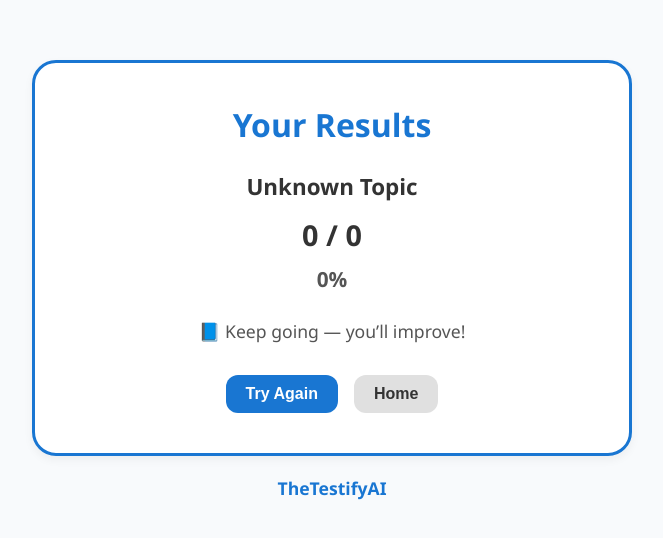
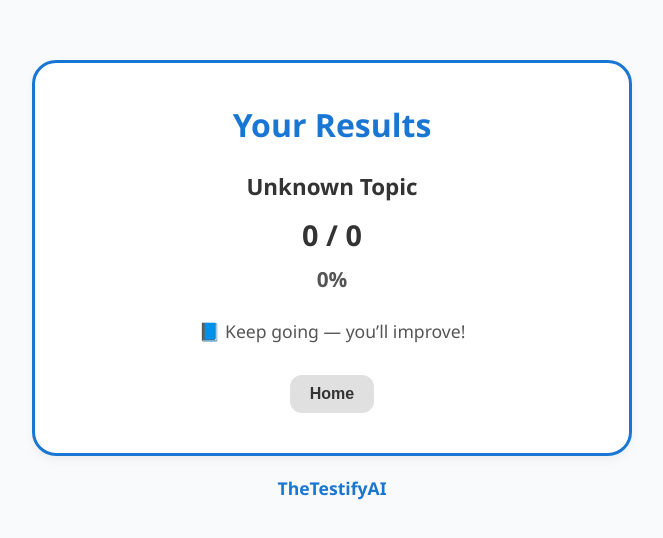
Before and after one commit to christensenandrew455-cell/Testifyai, a Next.js app: page /results in a window 1280 px wide. Shown: the part 120-658 px from the top of the page, without its empty margins (308-971 px from the left). Built offline with nearby package versions, Linux system fonts and the light colour scheme.

Commit message:
Update page.js

```diff
--- a/app/results/page.js
+++ b/app/results/page.js
@@ -109,23 +109,6 @@ function ResultsInner() {
           <Link href="/">
             <button
               style={{
-                backgroundColor: "#1976d2",
-                color: "white",
-                border: "none",
-                borderRadius: "12px",
-                padding: "10px 20px",
-                fontWeight: "700",
-                cursor: "pointer",
-                fontSize: "1rem",
-              }}
-            >
-              Try Again
-            </button>
-          </Link>
-
-          <Link href="/">
-            <button
-              style={{
                 backgroundColor: "#e0e0e0",
                 color: "#333",
                 border: "none",
```
